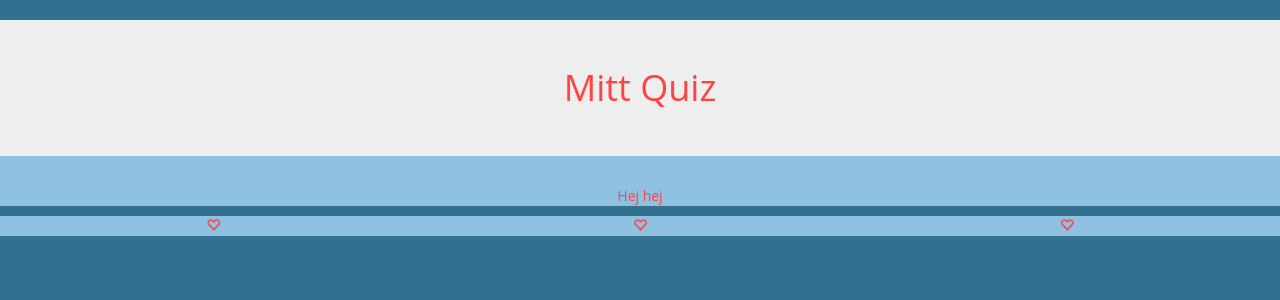
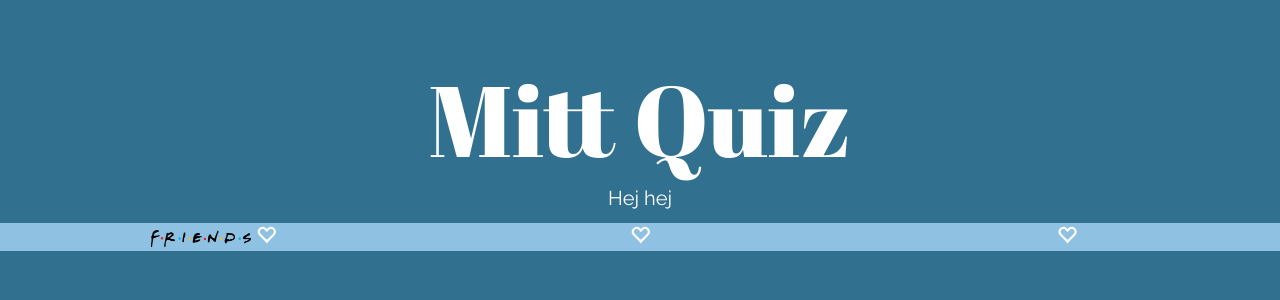
Before and after one commit to gordito/quizprojects, a Django app: page / in a window 1280 px wide. Shown: the top 300 px of the page. Run offline with Django 3.2, Linux system fonts and the light colour scheme; data that the repository does not hold is empty; some libraries are stand-ins or nearby versions.

Commit message:
Changed h1 and style

```diff
--- a/quiz/templates/startpage.html
+++ b/quiz/templates/startpage.html
@@ -7,14 +7,17 @@
 		<meta name="viewport" content="width=device-width, initial-scale=1">
 		<link rel="stylesheet" type="text/css" href="/static/css/bootstrap.min.css">
 		<link rel="stylesheet" href="/static/css/style.css">
+		<link href="https://fonts.googleapis.com/css?family=Abril+Fatface" rel="stylesheet">
+		<link href="https://fonts.googleapis.com/css?family=Abril+Fatface|Raleway" rel="stylesheet">
 		<title>Start</title>
 
 	</head>
 
 	<body>
 
-		<div class="hero text-center jumbotron-fluid">
-			<h1 class=" jumbotron "> Mitt Quiz</h1>
+		<div class="hero text-center">
+
+			<h1>Mitt Quiz</h1>
 
 			<p class="preamble"> Hej hej
 
@@ -25,6 +28,9 @@
 			<div class="row">
 
 				<div class="col-md-4 quiz-box">
+
+					<img src="/static/img/Friends_logo.png" alt="Friends_logo" height="" width="100">
+
 
 					<span class="glyphicon glyphicon-heart-empty" aria-hidden="true"></span>
 
--- a/static/css/style.css
+++ b/static/css/style.css
@@ -2,17 +2,17 @@
 body {
 
 	background: #31708E;
-	font-family: 'Open Sans', sans-serif;
-    color: #ff4242;
+    color: #fff;
+    font-family: 'Raleway', sans-serif;
+    font-size: 20px;
 
 }
-h1-start
-{
-
-    font-family: 'Abril Fatface';
-    font-size: 80px;
+h1 {
+	font-family: 'Abril Fatface', cursive;
+	font-size: 100px;
     margin-top: 5%;
     text-align: center;
+    color: #fff;
 }
 
 .quiz-box
@@ -22,8 +22,7 @@ h1-start
 }
 
 
-.hero {
-
+/*.hero {
 	background: #8FC1E3;
 }
 .button-color
```
Also changed, not shown: static/img/Friends_logo.png (added), 2 other files.
